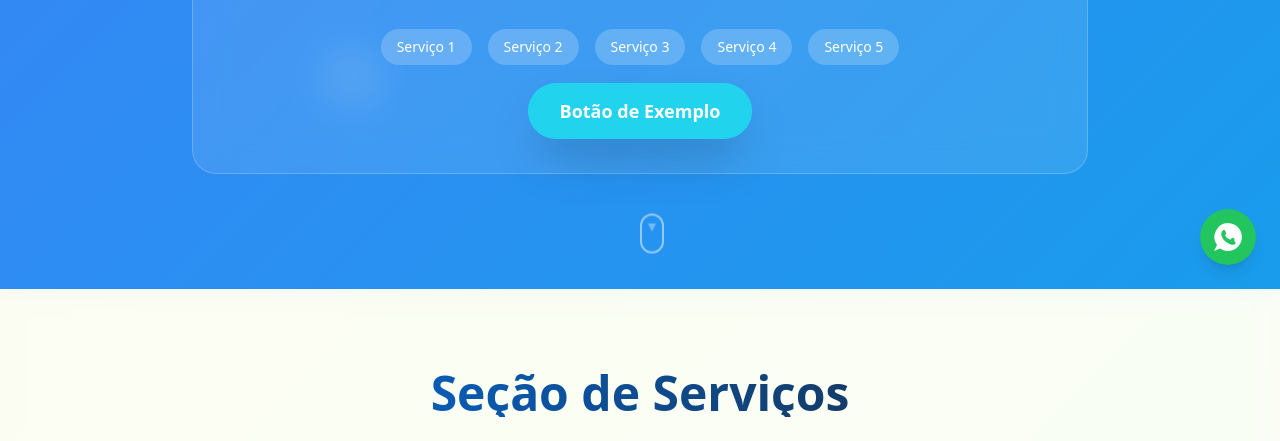
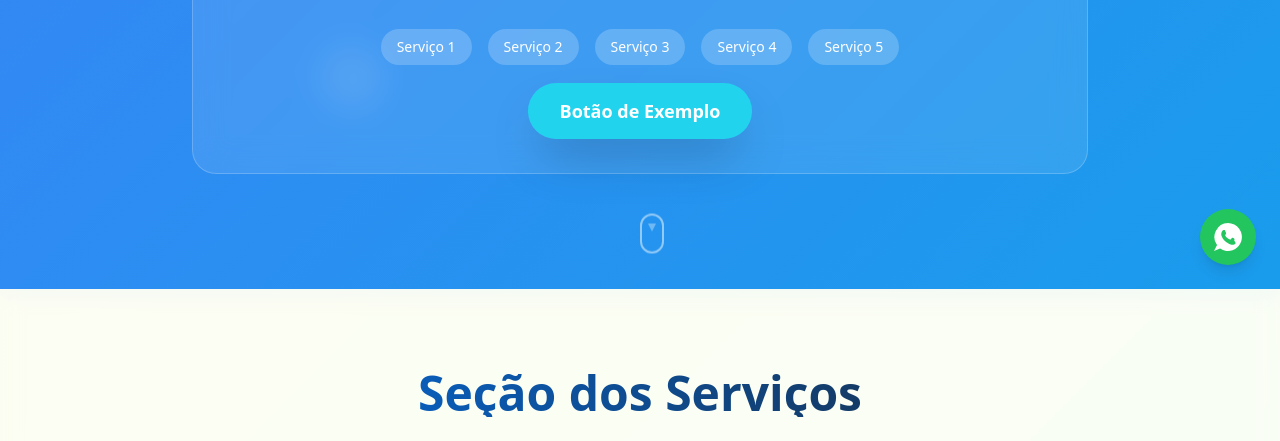
Before and after one commit to rodrigoi3/espacodiversita, a plain HTML site: page index.html in a window 1280 px wide. Shown: the part 511-952 px from the top of the page. Drawn offline with nearby package versions, Linux system fonts and the light colour scheme.

Commit message:
Update index.html

```diff
--- a/index.html
+++ b/index.html
@@ -380,7 +380,7 @@
         <section class="py-20 section-light">
             <div class="container mx-auto px-6">
                 <h2 class="text-5xl font-bold text-center mb-16 bg-gradient-to-r from-apple-blue to-text-primary bg-clip-text text-transparent">
-                    Seção de Serviços
+                    Seção dos Serviços
                 </h2>
 
                 <div class="grid md:grid-cols-2 lg:grid-cols-3 gap-8">
```
